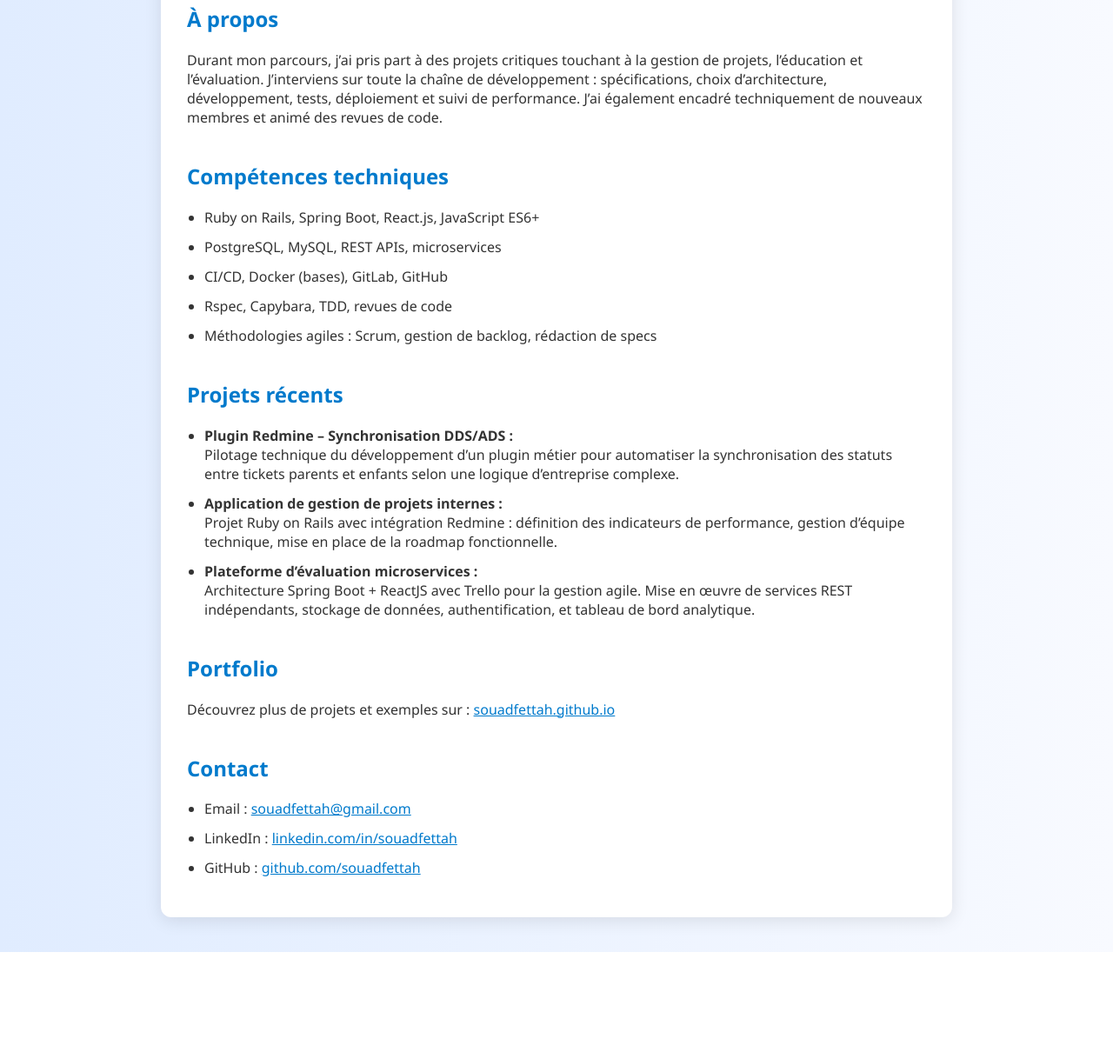
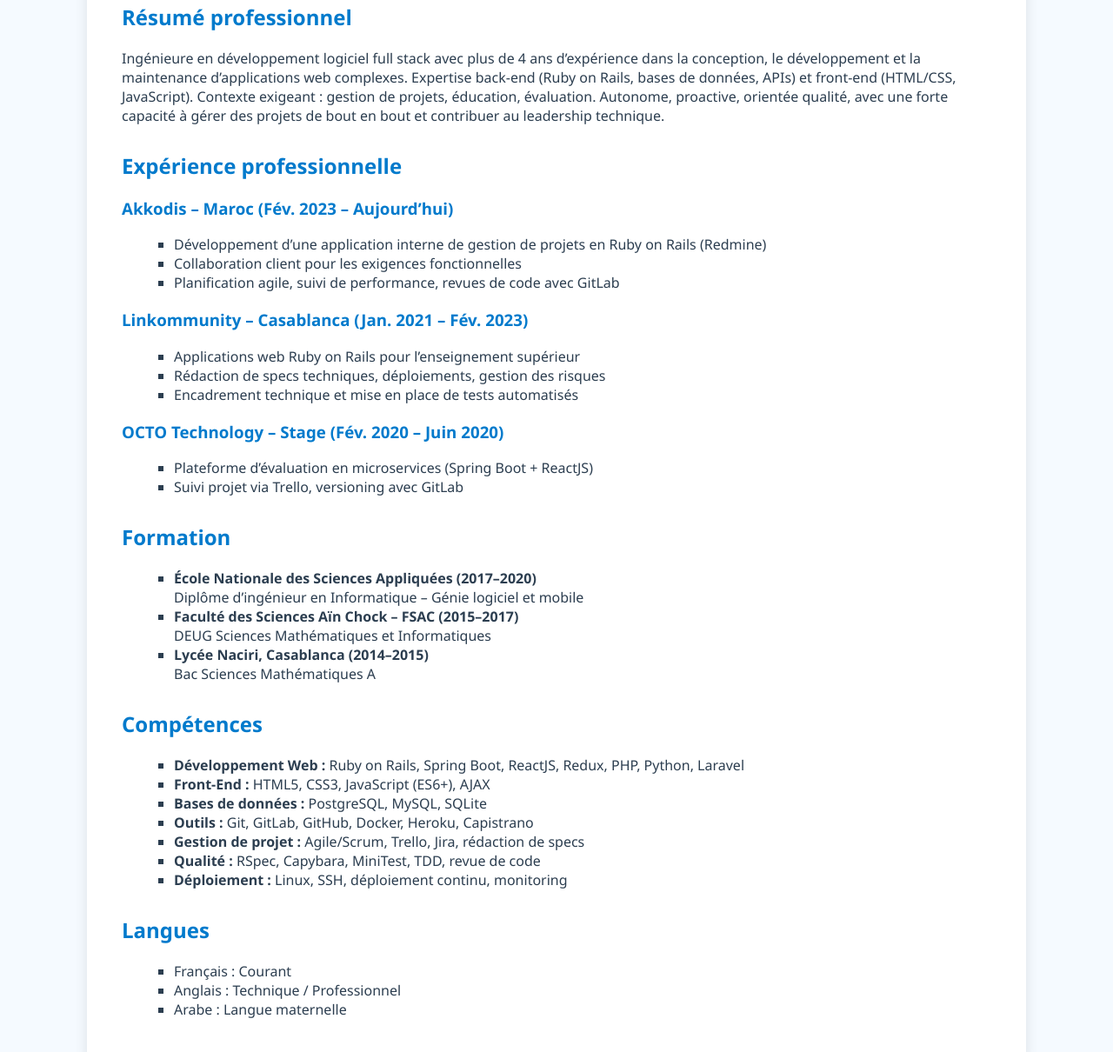
Before and after one commit to souadfettah/souadfettah.github.io, a plain HTML site: page index.html in a window 1280 px wide. Shown: the part 286-1496 px from the top of the page at 87% size. Before the commit the page ends 1381 px from the top, so only its background shows below. Drawn offline with Linux system fonts and the light colour scheme.

Commit message:
Update index.html

```diff
--- a/index.html
+++ b/index.html
@@ -3,96 +3,112 @@
 <head>
   <meta charset="UTF-8">
   <meta name="viewport" content="width=device-width, initial-scale=1.0">
-  <title>Souad Fettah | Software Engineer & Tech Lead</title>
+  <title>Souad Fettah | CV Développeuse Logicielle</title>
   <style>
     body {
       font-family: 'Segoe UI', Tahoma, Geneva, Verdana, sans-serif;
+      background-color: #f5faff;
+      color: #2c3e50;
       margin: 0;
       padding: 0;
-      background: linear-gradient(to right, #e0ecff, #f8faff);
-      color: #333;
     }
     .container {
-      width: 90%;
-      max-width: 850px;
-      margin: 40px auto;
-      padding: 30px;
-      background: #ffffff;
-      border-radius: 12px;
-      box-shadow: 0 4px 20px rgba(0, 0, 0, 0.1);
+      max-width: 1000px;
+      margin: auto;
+      background: #fff;
+      padding: 40px;
+      box-shadow: 0 0 15px rgba(0,0,0,0.1);
+      border-radius: 10px;
+    }
+    h1, h2, h3 {
+      color: #007acc;
     }
     h1 {
-      color: #005fa3;
-      border-bottom: 2px solid #cde1ff;
+      border-bottom: 2px solid #cce5ff;
       padding-bottom: 5px;
     }
-    h2 {
-      color: #007acc;
-      margin-top: 40px;
+    ul {
+      list-style-type: square;
+      margin-left: 20px;
     }
-    ul {
-      padding-left: 20px;
-    }
-    li {
-      margin-bottom: 12px;
+    .section {
+      margin-top: 30px;
     }
     a {
       color: #007acc;
-      font-weight: 500;
-    }
-    a:hover {
-      text-decoration: underline;
-    }
-    p {
-      margin-bottom: 18px;
-    }
-    strong {
-      color: #333;
+      text-decoration: none;
     }
   </style>
 </head>
 <body>
   <div class="container">
     <h1>Souad Fettah</h1>
-    <p>Ingénieure logicielle spécialisée en Ruby on Rails et en gestion de projets agiles. Forte de plus de 4 ans d'expérience, j'accompagne la mise en œuvre de solutions web robustes tout en prenant un rôle actif dans le pilotage technique. Mon objectif est d’évoluer vers un rôle de Tech Lead pour combiner mon expertise technique et mes compétences en coordination d'équipe.</p>
+    <p><strong>Ingénieure Développement Logiciel Full Stack</strong></p>
+    <p>
+      📍 Dar Bouazza, Casablanca, Maroc<br>
+      📧 <a href="mailto:fettah.souad@gmail.com">fettah.souad@gmail.com</a><br>
+      📱 +212642050533<br>
+      🌐 <a href="https://souadfettah.github.io">souadfettah.github.io</a>
+    </p>
 
-    <h2>À propos</h2>
-    <p>Durant mon parcours, j’ai pris part à des projets critiques touchant à la gestion de projets, l’éducation et l’évaluation. J’interviens sur toute la chaîne de développement : spécifications, choix d’architecture, développement, tests, déploiement et suivi de performance. J’ai également encadré techniquement de nouveaux membres et animé des revues de code.</p>
+    <div class="section">
+      <h2>Résumé professionnel</h2>
+      <p>Ingénieure en développement logiciel full stack avec plus de 4 ans d’expérience dans la conception, le développement et la maintenance d’applications web complexes. Expertise back-end (Ruby on Rails, bases de données, APIs) et front-end (HTML/CSS, JavaScript). Contexte exigeant : gestion de projets, éducation, évaluation. Autonome, proactive, orientée qualité, avec une forte capacité à gérer des projets de bout en bout et contribuer au leadership technique.</p>
+    </div>
 
-    <h2>Compétences techniques</h2>
+    <div class="section">
+      <h2>Expérience professionnelle</h2>
+      <h3>Akkodis – Maroc (Fév. 2023 – Aujourd’hui)</h3>
       <ul>
-      <li>Ruby on Rails, Spring Boot, React.js, JavaScript ES6+</li>
-      <li>PostgreSQL, MySQL, REST APIs, microservices</li>
-      <li>CI/CD, Docker (bases), GitLab, GitHub</li>
-      <li>Rspec, Capybara, TDD, revues de code</li>
-      <li>Méthodologies agiles : Scrum, gestion de backlog, rédaction de specs</li>
+        <li>Développement d’une application interne de gestion de projets en Ruby on Rails (Redmine)</li>
+        <li>Collaboration client pour les exigences fonctionnelles</li>
+        <li>Planification agile, suivi de performance, revues de code avec GitLab</li>
       </ul>
 
-    <h2>Projets récents</h2>
+      <h3>Linkommunity – Casablanca (Jan. 2021 – Fév. 2023)</h3>
       <ul>
-      <li>
-        <strong>Plugin Redmine – Synchronisation DDS/ADS :</strong><br>
-        Pilotage technique du développement d’un plugin métier pour automatiser la synchronisation des statuts entre tickets parents et enfants selon une logique d’entreprise complexe.
-      </li>
-      <li>
-        <strong>Application de gestion de projets internes :</strong><br>
-        Projet Ruby on Rails avec intégration Redmine : définition des indicateurs de performance, gestion d’équipe technique, mise en place de la roadmap fonctionnelle.
-      </li>
-      <li>
-        <strong>Plateforme d’évaluation microservices :</strong><br>
-        Architecture Spring Boot + ReactJS avec Trello pour la gestion agile. Mise en œuvre de services REST indépendants, stockage de données, authentification, et tableau de bord analytique.
-      </li>
+        <li>Applications web Ruby on Rails pour l’enseignement supérieur</li>
+        <li>Rédaction de specs techniques, déploiements, gestion des risques</li>
+        <li>Encadrement technique et mise en place de tests automatisés</li>
       </ul>
 
-    <h2>Portfolio</h2>
-    <p>Découvrez plus de projets et exemples sur : <a href="https://souadfettah.github.io" target="_blank">souadfettah.github.io</a></p>
+      <h3>OCTO Technology – Stage (Fév. 2020 – Juin 2020)</h3>
+      <ul>
+        <li>Plateforme d’évaluation en microservices (Spring Boot + ReactJS)</li>
+        <li>Suivi projet via Trello, versioning avec GitLab</li>
+      </ul>
+    </div>
 
-    <h2>Contact</h2>
+    <div class="section">
+      <h2>Formation</h2>
       <ul>
-      <li>Email : <a href="mailto:souadfettah@gmail.com">souadfettah@gmail.com</a></li>
-      <li>LinkedIn : <a href="https://linkedin.com/in/souadfettah" target="_blank">linkedin.com/in/souadfettah</a></li>
-      <li>GitHub : <a href="https://github.com/souadfettah" target="_blank">github.com/souadfettah</a></li>
+        <li><strong>École Nationale des Sciences Appliquées (2017–2020)</strong><br> Diplôme d’ingénieur en Informatique – Génie logiciel et mobile</li>
+        <li><strong>Faculté des Sciences Aïn Chock – FSAC (2015–2017)</strong><br> DEUG Sciences Mathématiques et Informatiques</li>
+        <li><strong>Lycée Naciri, Casablanca (2014–2015)</strong><br> Bac Sciences Mathématiques A</li>
       </ul>
+    </div>
+
+    <div class="section">
+      <h2>Compétences</h2>
+      <ul>
+        <li><strong>Développement Web :</strong> Ruby on Rails, Spring Boot, ReactJS, Redux, PHP, Python, Laravel</li>
+        <li><strong>Front-End :</strong> HTML5, CSS3, JavaScript (ES6+), AJAX</li>
+        <li><strong>Bases de données :</strong> PostgreSQL, MySQL, SQLite</li>
+        <li><strong>Outils :</strong> Git, GitLab, GitHub, Docker, Heroku, Capistrano</li>
+        <li><strong>Gestion de projet :</strong> Agile/Scrum, Trello, Jira, rédaction de specs</li>
+        <li><strong>Qualité :</strong> RSpec, Capybara, MiniTest, TDD, revue de code</li>
+        <li><strong>Déploiement :</strong> Linux, SSH, déploiement continu, monitoring</li>
+      </ul>
+    </div>
+
+    <div class="section">
+      <h2>Langues</h2>
+      <ul>
+        <li>Français : Courant</li>
+        <li>Anglais : Technique / Professionnel</li>
+        <li>Arabe : Langue maternelle</li>
+      </ul>
+    </div>
   </div>
 </body>
 </html>
```
Lines whose indentation alone changed are shown as unchanged.
